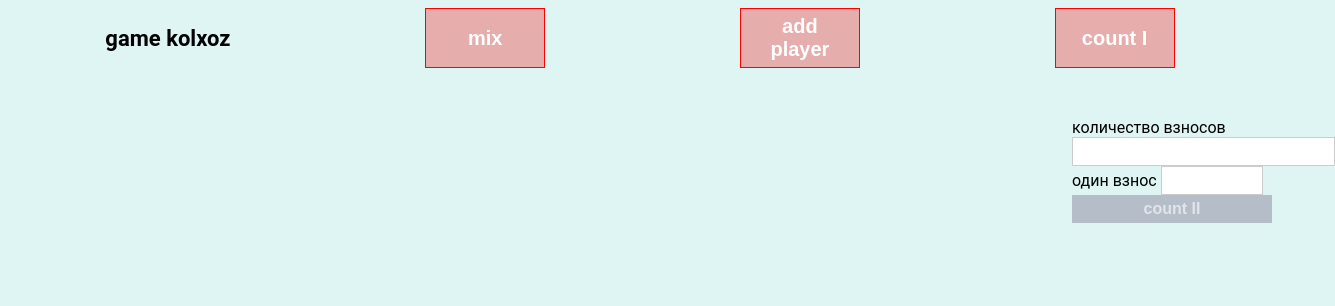
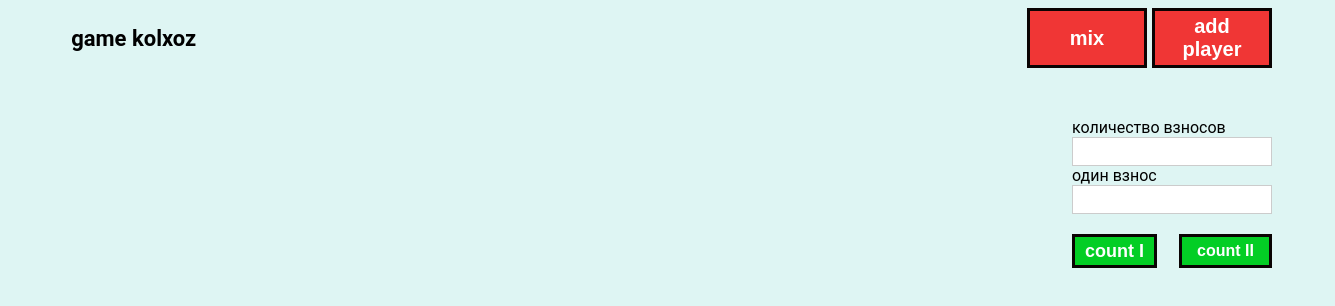
Before and after one commit to Denff/test_09, a plain HTML site: page index.html in a window 1280 px wide. Shown: the whole page, 1335 px wide, since content can reach past the window. Drawn offline with Linux system fonts and the light colour scheme.

Commit message:
design 14122021

```diff
--- a/index.html
+++ b/index.html
@@ -12,20 +12,11 @@
 
 		<div class="buttons">
 			<div class="header">game kolxoz</div>
-			<!-- <div class="buttons__main"></div> -->
 			<input class="right mix" type="button" value="mix">
 			<input class="right in" type="button" value="add player">
-			<input type="button" value="count I" class="right sum-update">
+
 
 		</div>
-
-		<!-- <div id="playlist-namecolumn">
-			<div class='unit r1'>игрок</div>
-			<div class='unit r2'>buy-in</div>
-			<div class='unit r3'>rebuy</div>
-			<div class='unit r4'></div>
-			<div class='unit r5'></div>
-		</div>		 -->
 		<div id="playlist">
 		</div>
 
@@ -41,9 +32,12 @@
 						<label for="">один взнос</label>
 						<input class="money__in" type="number" min="0" max="5000">
 					</div>
-					<!-- <div class="money__total"></div> -->
 				</div>
-				<button class="b1 btn-calc">count II</button>
+				<div class="counts">
+					<input type="button" value="count I" class="sum-update">
+					<button class="b1 btn-calc">count II</button>
+				</div>
+
 				<div class="result"></div>
 			</div>
 
--- a/styles/_buttons.scss
+++ b/styles/_buttons.scss
@@ -1,19 +1,27 @@
 .buttons {
     display: flex;
     align-items: center;
-    justify-content: space-around;
     margin-bottom: 20px;
+    .header {
+        flex:1;
+        padding: 0 5%;
+    }
     input {
+        cursor: pointer;
+        margin-left: 5px;
         width: 120px;
         padding: 0 10px;
         color: white;
         font-size: 20px;
         font-weight: 700;
-        border: 1px solid red;
-        background-color: rgba(246, 7, 7, 0.3);
+        border: 3px solid rgb(10, 3, 3);
+        background-color: rgba(246, 7, 7, 0.8);
         height: 60px;
         white-space: normal;
-
+        transition: 0.4s all;
+        &:hover {
+            background-color: rgba(119, 2, 2, 1);
+        }
     }
 }
 
--- a/styles/_inputs.scss
+++ b/styles/_inputs.scss
@@ -22,3 +22,33 @@
         }
     }
 }
+
+
+.btn-calc,
+.sum-update {
+    color: white;
+    border: 3px solid rgb(10, 3, 3);
+    background-color: rgb(3, 206, 37);
+
+    &:hover {
+        background-color: rgb(2, 133, 8);
+    }
+}
+
+.btn-calc {
+    margin-left: 10px;
+}
+
+.money {
+    margin-bottom: 20px;
+    .field {
+        display: flex;
+        flex-flow: column;
+
+    }
+}
+.counts {
+    display: flex;
+    flex-flow: row;
+    justify-content: space-between;
+}
--- a/styles/styles.scss
+++ b/styles/styles.scss
@@ -1,8 +1,5 @@
 @import "_base";
 @import "_player";
 @import "_buttons";
-@import "_table";
-@import "_captable";
-@import "_cash";
 @import "_inputs";
 @import "_mediaqueries";
```
Also changed, not shown: styles/_captable.scss (added), styles/_cash.scss (added), styles/_table.scss (added), styles/styles.css, 1 other file.
